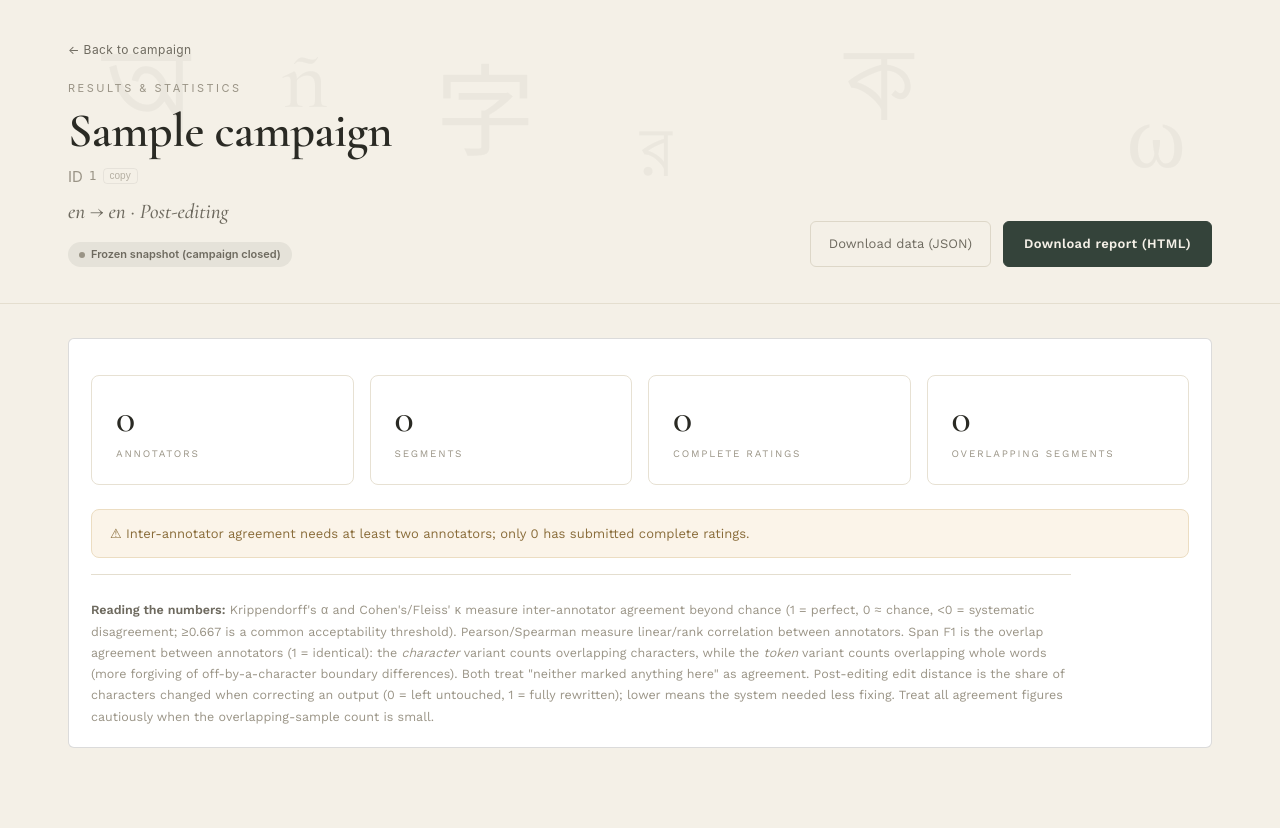
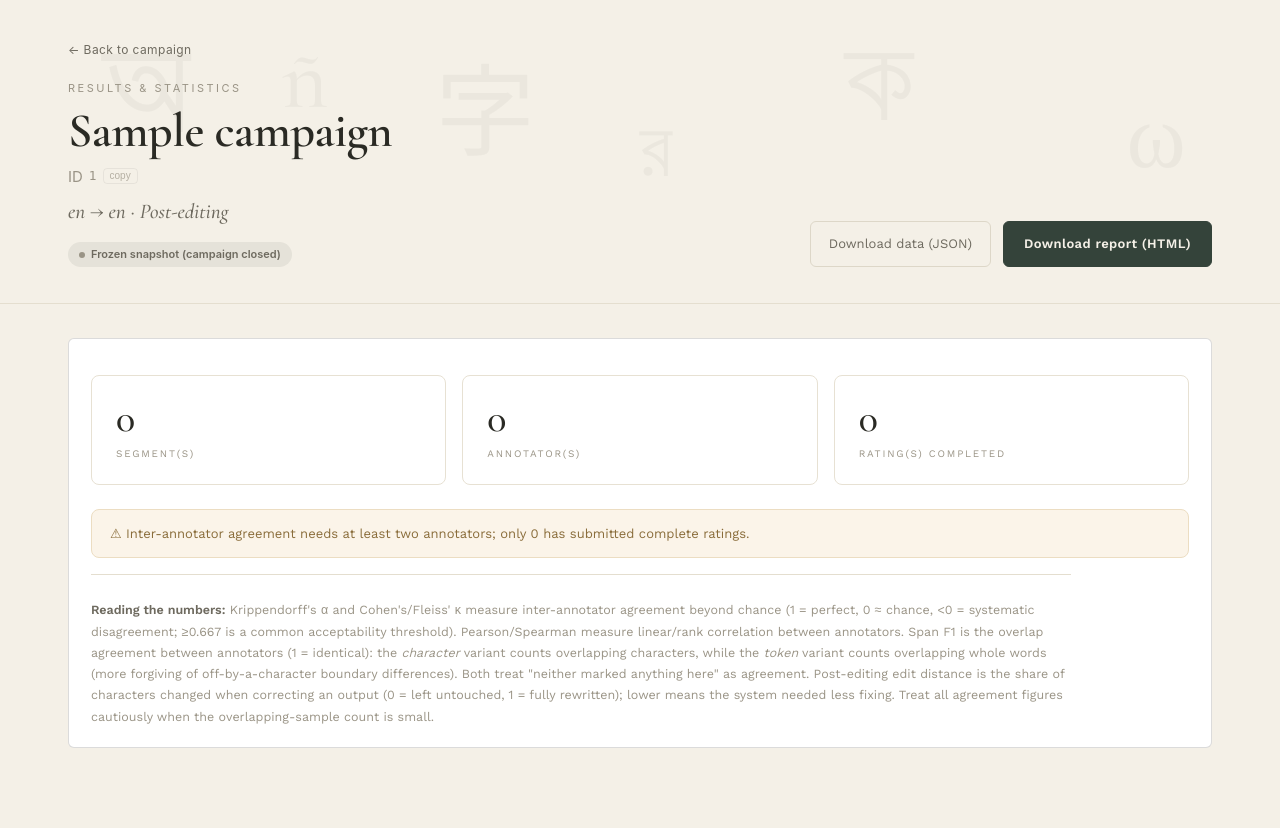
Before and after one commit to RHuidrom96/aura, a Flask app: page /admin/campaign/1/results in a window 1280 px wide. Shown: the part 76-904 px from the top of the page. Run offline with Flask 3, Linux system fonts and the light colour scheme; the visitor is signed in with stand-in values (Sample User, id 1); tables that the repository leaves empty hold one stand-in row (values such as "Sample post").

Commit message:
improved result dashboard

```diff
--- a/templates/_results_body.html
+++ b/templates/_results_body.html
@@ -11,10 +11,10 @@
 {% endmacro %}
 
 <div class="result-summary-row">
-  <div class="result-stat"><span class="result-stat-num">{{ s.n_annotators }}</span><span class="result-stat-label">Annotators</span></div>
-  <div class="result-stat"><span class="result-stat-num">{{ s.n_segments }}</span><span class="result-stat-label">Segments</span></div>
-  <div class="result-stat"><span class="result-stat-num">{{ s.n_complete_ratings }}</span><span class="result-stat-label">Complete ratings</span></div>
-  <div class="result-stat"><span class="result-stat-num">{{ s.n_overlap_segments }}</span><span class="result-stat-label">Overlapping segments</span></div>
+  <div class="result-stat"><span class="result-stat-num">{{ s.n_segments }}</span><span class="result-stat-label">Segment(s)</span></div>
+  <div class="result-stat"><span class="result-stat-num">{{ s.n_annotators }}</span><span class="result-stat-label">Annotator(s)</span></div>
+  <div class="result-stat"><span class="result-stat-num">{{ s.n_complete_ratings }}</span><span class="result-stat-label">Rating(s) Completed</span></div>
+  <!-- <div class="result-stat"><span class="result-stat-num">{{ s.n_overlap_segments }}</span><span class="result-stat-label">Overlapping segments</span></div> -->
 </div>
 
 {% if s.warnings %}
@@ -278,7 +278,7 @@
 {% set P = results.pairwise %}
 <h3 class="result-h3">Preferences &amp; agreement</h3>
 <div class="result-summary-row">
-  <div class="result-stat"><span class="result-stat-num">{{ P.n_judgements }}</span><span class="result-stat-label">Judgements</span></div>
+  <div class="result-stat"><span class="result-stat-num">{{ P.n_judgements }}</span><span class="result-stat-label">Rating(s) Completed</span></div>
   <div class="result-stat"><span class="result-stat-num">{{ num(P.percent_agreement) }}%</span><span class="result-stat-label">Pairwise agreement</span></div>
   <div class="result-stat"><span class="result-stat-num">{{ num(P.fleiss_kappa) }}</span><span class="result-stat-label">Fleiss' κ</span></div>
   <div class="result-stat"><span class="result-stat-num">{{ num(P.mean_cohen_kappa) }}</span><span class="result-stat-label">Mean Cohen's κ</span></div>
--- a/templates/admin_campaign_detail.html
+++ b/templates/admin_campaign_detail.html
@@ -203,11 +203,11 @@
 <div class="metrics-grid" style="display:grid; grid-template-columns:repeat(auto-fit, minmax(180px, 1fr)); gap:20px; margin-bottom:30px; font-family:'Hanken Grotesk', sans-serif;">
   <div class="metric-card" style="background:var(--surface); border: 1px solid var(--border); border-radius:var(--radius-lg); padding:22px 26px; box-shadow:var(--shadow-sm); display:flex; flex-direction:column; gap:6px;">
     <span class="metric-val" style="font-size:32px; font-weight:700; font-family:'Libre Caslon Text', serif; color:var(--text);">{{ campaign.segments | length }}</span>
-    <span class="metric-lbl" style="font-size:11px; text-transform:uppercase; letter-spacing:1px; color:var(--text-muted); font-weight:700;">Segments</span>
+    <span class="metric-lbl" style="font-size:11px; text-transform:uppercase; letter-spacing:1px; color:var(--text-muted); font-weight:700;">Segment(s)</span>
   </div>
   <div class="metric-card" style="background:var(--surface); border: 1px solid var(--border); border-radius:var(--radius-lg); padding:22px 26px; box-shadow:var(--shadow-sm); display:flex; flex-direction:column; gap:6px;">
     <span class="metric-val" style="font-size:32px; font-weight:700; font-family:'Libre Caslon Text', serif; color:var(--text);">{{ rows | length }}</span>
-    <span class="metric-lbl" style="font-size:11px; text-transform:uppercase; letter-spacing:1px; color:var(--text-muted); font-weight:700;">Annotators Enrolled</span>
+    <span class="metric-lbl" style="font-size:11px; text-transform:uppercase; letter-spacing:1px; color:var(--text-muted); font-weight:700;">Annotator(s)</span>
   </div>
   <div class="metric-card" style="background:var(--surface); border: 1px solid var(--border); border-radius:var(--radius-lg); padding:22px 26px; box-shadow:var(--shadow-sm); display:flex; flex-direction:column; gap:6px;">
     {% set ns = namespace(total_segments=0, total_possible=0) %}
```
